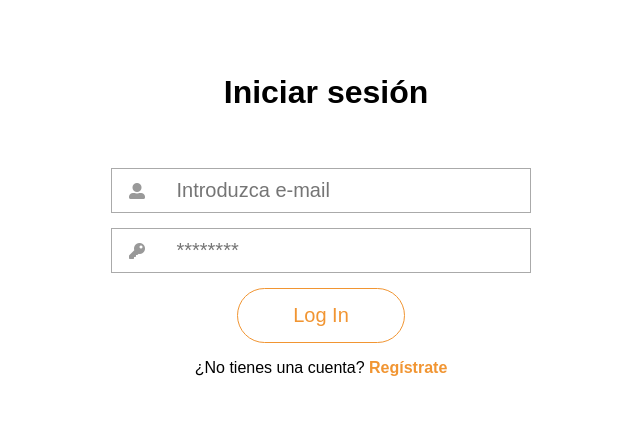
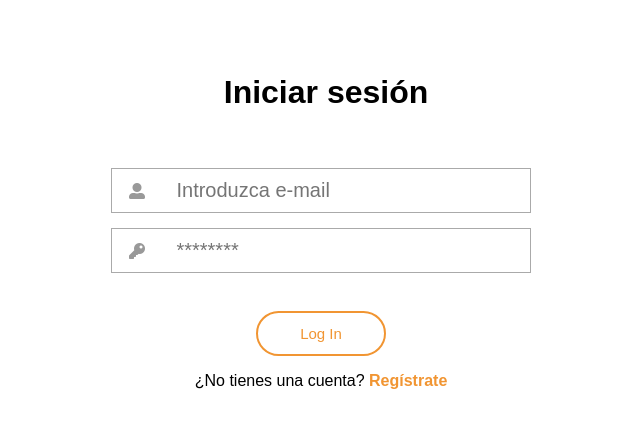
Before and after one commit to cbsnchz/MyFilmBox, a PHP site: page /includes/ViewLogin.php in a window 1280 px wide. Shown: the top 443 px of the page, without its empty margins (314-954 px from the left). Run offline with PHP 8.4, Linux system fonts and the light colour scheme; some libraries are stand-ins or nearby versions.

Commit message:
Login bien

```diff
--- a/Practica 3/css/logincss.css
+++ b/Practica 3/css/logincss.css
@@ -49,7 +49,7 @@ body{
 
 .input-contenedor-err{
    margin-bottom: 15px;
-   border: 1px solid rgb(223, 88, 88);
+   border: 2px solid rgb(223, 88, 88);
 }
 .input-contenedor-err small{
    color: #e74c3c;
@@ -64,22 +64,21 @@ body{
      color: #999;
  }
 
-
-
-
  .button{
     border:none;
-     width: 40%;
+    width: 130px;
     color: #F19532;
-     font-size:20px;
+    font-size:15px;
     background: #fff;
-     padding: 15px;
-     border-radius: 30px;
+    padding: 12px;
+    border-radius: 100px;
     cursor:pointer;
-     border: 1px solid #F19532;
+    border: 2px solid #F19532;
     transition: background 0.5s ease-in-out;
     margin: 0 auto;
     display: block;
+
+    margin-top:9%;
 }
 
  .button:hover{
--- a/Practica 3/css/registrocss.css
+++ b/Practica 3/css/registrocss.css
@@ -21,7 +21,7 @@ body{
  }
  input{
      font-size:20px;
-     width:82%;
+     width:75%;
      padding:10px;
      border:none;
  }
@@ -69,18 +121,21 @@ body{
 
  .button{
     border:none;
-     width: 40%;
+    width: 130px;
     color: #F19532;
-     font-size:20px;
+    font-size:15px;
     background: #fff;
-     padding: 15px;
-     border-radius: 30px;
+    padding: 12px;
+    border-radius: 100px;
     cursor:pointer;
-     border: 1px solid #F19532;
+    border: 2px solid #F19532;
     transition: background 0.5s ease-in-out;
     margin: 0 auto;
     display: block;
+
+    margin-top:9%;
 }
+
 
  .button:hover{
      background: #F19532;
--- a/Practica 3/includes/Usuario.php
+++ b/Practica 3/includes/Usuario.php
@@ -117,10 +117,10 @@ class Usuario
         $this->rol = $rol;
     }
 
-    /*public function id()
+    public function id()
     {
         return $this->id;
-    }*/
+    }
 
     public function rol()
     {
--- a/Practica 3/includes/ViewLogin old.php
+++ b/Practica 3/includes/ViewLogin old.php
@@ -1,10 +1,6 @@
 <?php
 
 namespace es\ucm\fdi\aw;
-    if(!isset($_SESSION))
-    {
-        session_start();
-    }
 
 
 
--- a/Practica 3/includes/ViewLogin.php
+++ b/Practica 3/includes/ViewLogin.php
@@ -1,7 +1,7 @@
 <html>
     <head>
 		<link rel="stylesheet" href="https://use.fontawesome.com/releases/v5.6.3/css/all.css">
-        <link rel="stylesheet" type="text/css" href="css/logincss.css" />
+        <link rel="stylesheet" type="text/css" href="css/registrocss.css" />
         <meta charset="utf-8">
 
 
@@ -17,17 +17,21 @@
 				<div class ="input-contenedor">
 					<i class="fas fa-user-alt icon"></i>
                     <input type="text" name="userName" id="userName_login" placeholder="Introduzca e-mail">
+                    <i class="fas fa-check-circle"></i>
+                    <i class="fas fa-exclamation-circle"></i>
                     <small>Mensaje de error </small>
                 </div>
 
                 <div class ="input-contenedor">
 					<i class="fas fa-key icon"></i>
                     <input type="password" name="password" id="password_login" placeholder="********">
+                    <i class="fas fa-check-circle"></i>
+                    <i class="fas fa-exclamation-circle"></i>
                     <small>Mensaje de error </small>
                 </div>
 
+
                 <input type="submit" onclick="return validaLogin()" value="Log In" class="button">
-
                 <p> ¿No tienes una cuenta? <a class="link" href="registro.php"> Regístrate</a></p>
             </div>
 
--- a/Practica 3/includes/common/menu.php
+++ b/Practica 3/includes/common/menu.php
@@ -14,8 +14,8 @@
 
 			if(isset($_SESSION["login"])){
 				$html = '<li class="boton" style="float:right"><a href="login.php"><i class="far fa-user icon-login"></i></a></li>';
+				echo $html;
 			}
-			echo $html;
 			?>
 
 		</ul>
--- a/Practica 3/includes/config.php
+++ b/Practica 3/includes/config.php
@@ -1,6 +1,12 @@
 <?php
 
 require_once __DIR__.'/Aplicacion.php';
+
+if(!isset($_SESSION))
+{
+    session_start();
+}
+
 
 /**
  * Parámetros de conexión a la BD
--- a/Practica 3/js/validaLogin.js
+++ b/Practica 3/js/validaLogin.js
@@ -1,8 +1,8 @@
-
 
 
 const user = document.getElementById('userName_login');
 const password = document.getElementById('password_login');
+var match;
 
 
 
@@ -14,15 +14,17 @@ function validaLogin(){
         valid= false;
     }
 
-    else if(isEmail(user.value.trim())){
+    else if(!isEmail(user.value.trim())){
         setErrorFor(user, "E-mail no válido.")
         valid= false;
     }
+
 
     if(password.value.trim()==""){
         setErrorFor(password, "Debes rellenar el campo contraseña")
         valid= false;
     }
+
     return valid;
 }
 
@@ -35,6 +37,11 @@ function setErrorFor(input, message){
     formControl.className = 'input-contenedor-err';
 }
 
+function setSuccessFor(input){
+    const formControl = input.parentElement;
+    formControl.className = 'input-contenedor-ok';
+}
+
 function isEmail(email){
     var re = /^(([^<>()\[\]\\.,;:\s@"]+(\.[^<>()\[\]\\.,;:\s@"]+)*)|(".+"))@((\[[0-9]{1,3}\.[0-9]{1,3}\.[0-9]{1,3}\.[0-9]{1,3}\])|(([a-zA-Z\-0-9]+\.)+[a-zA-Z]{2,}))$/;
     return re.test(String(email).toLowerCase());
```
Also changed, not shown: other parts of Practica 3/css/registrocss.css (+53 -1 lines), Practica 3/includes/FormularioLogin.php (+1 -18 lines), Practica 3/includes/FormularioRegistro.php (+8 -34 lines), Practica 3/includes/ViewRegister.php (+11 -6 lines), Practica 3/includes/common/barraTitulo.php (+8 -5 lines), Practica 3/js/validaRegister.js (+16 -3 lines). Lines whose indentation alone changed are shown as unchanged.
